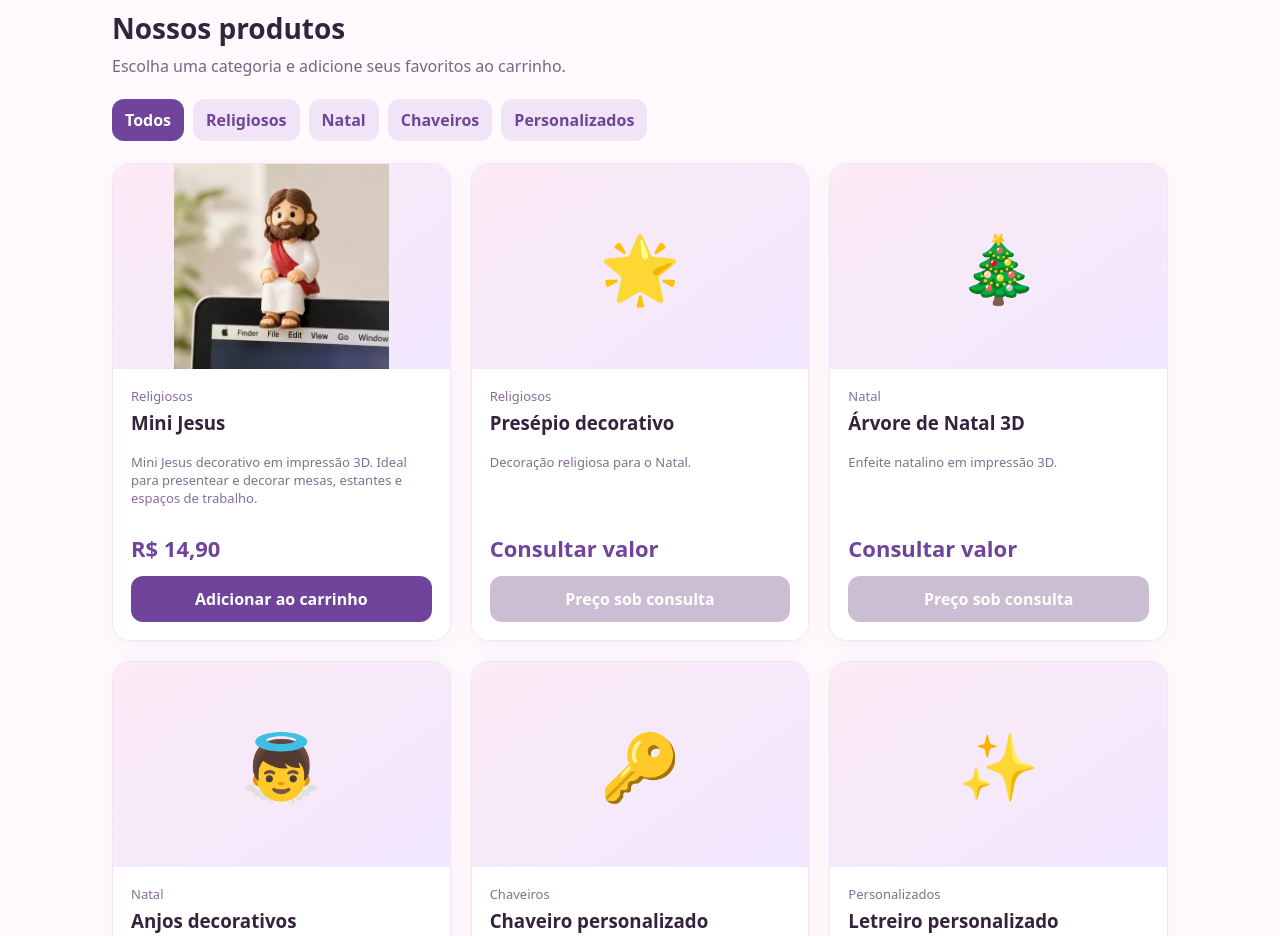
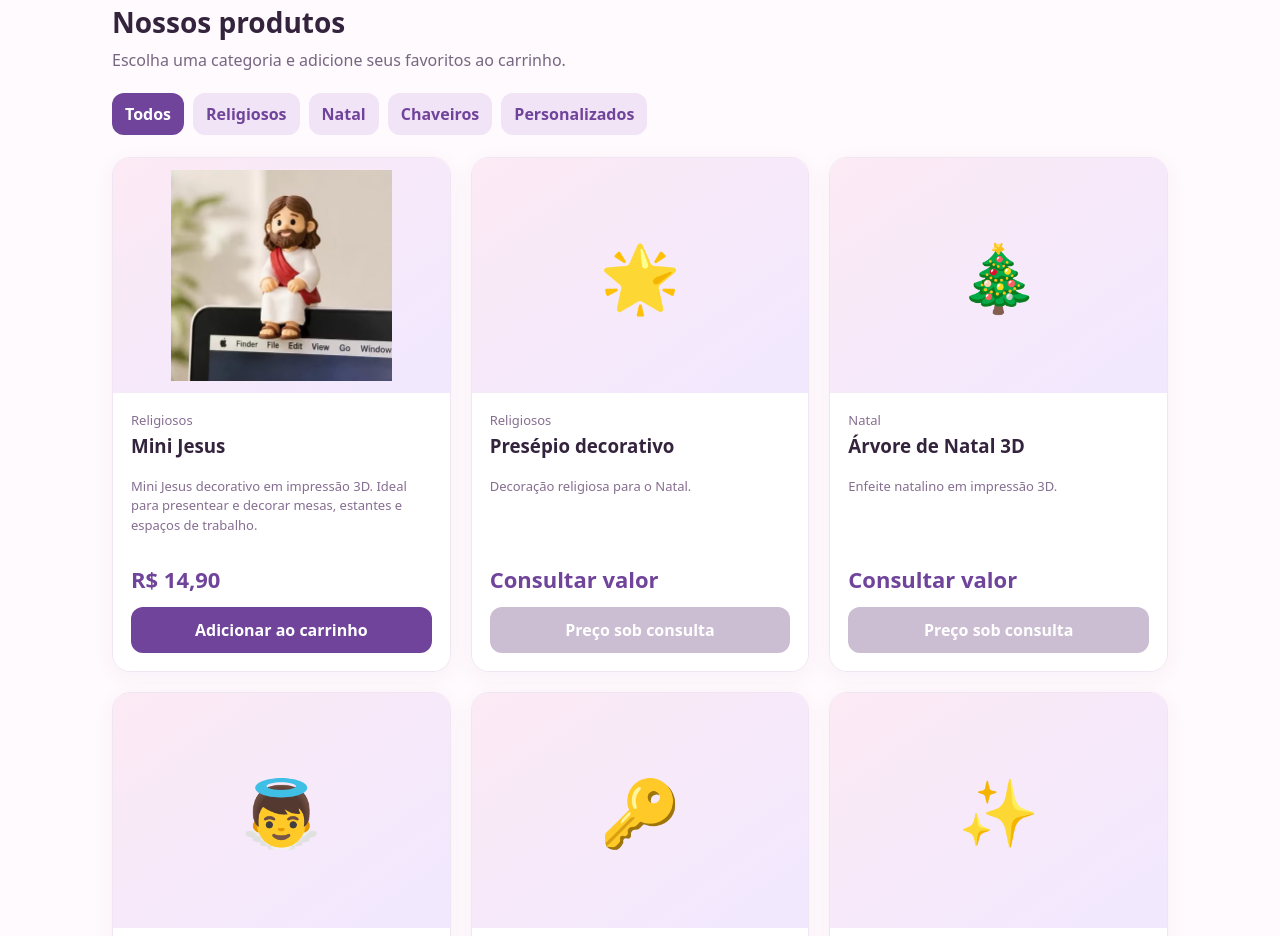
Before and after one commit to artesemcamadas/artes-em-camadas-3d, a plain HTML site: page index.html in a window 1280 px wide. Shown: the part 582-1518 px from the top of the page. Drawn offline with Linux system fonts and the light colour scheme.

Commit message:
Add files via upload

```diff
--- a/index.html
+++ b/index.html
@@ -11,6 +11,24 @@
 .info .price{margin-top:auto;padding-top:13px}
 @media(max-width:750px){.visual{height:150px;flex-basis:150px}}
 @media(max-width:480px){.visual{height:210px;flex-basis:210px}}
+
+/* Ajustes de layout: cabeçalho no topo e cartões uniformes */
+:root{--header-height:72px}
+body{padding-top:var(--header-height)}
+header{position:fixed;top:0;left:0;right:0;width:100%;z-index:20;background:#fff}
+.head{min-height:var(--header-height);padding:12px 0}
+#inicio,#produtos,#contato{scroll-margin-top:var(--header-height)}
+.grid{align-items:stretch}
+.product{display:flex;flex-direction:column;height:100%;overflow:hidden}
+.visual{height:235px;flex:0 0 235px;width:100%;padding:12px;overflow:hidden;display:flex;align-items:center;justify-content:center}
+.visual img{display:block;width:100%;height:100%;object-fit:contain;object-position:center;max-width:100%;max-height:100%}
+.info{display:flex;flex:1;flex-direction:column;min-width:0;padding:18px;background:#fff}
+.info h3{line-height:1.3}
+.info p{line-height:1.5}
+.info .price{margin-top:auto;padding-top:16px}
+.info button{margin-top:0}
+@media(max-width:750px){:root{--header-height:68px}.head{gap:8px}.brand{font-size:18px}.visual{height:190px;flex-basis:190px}}
+@media(max-width:480px){.visual{height:245px;flex-basis:245px}.head{padding:10px 0}.cart-btn{font-size:13px;padding:10px}}
 </style></head><body>
 <header><div class="wrap head"><a href="#inicio" class="brand">Artes em Camadas <span>3D</span></a><nav><a href="#inicio">Início</a><a href="#produtos">Produtos</a><a href="#contato">Contato</a></nav><button class="cart-btn" id="openCart">🛒 Carrinho (<span id="count">0</span>)</button></div></header>
 <main><div class="hero" id="inicio"><div class="wrap"><h1>Presentes criativos que ganham forma em cada camada 💜</h1><p>Decoração, lembranças, chaveiros e peças personalizadas em impressão 3D. Conheça nosso catálogo e monte seu pedido!</p><a href="#produtos">Conhecer produtos</a></div></div><section id="produtos"><div class="wrap"><h2>Nossos produtos</h2><p class="sub">Escolha uma categoria e adicione seus favoritos ao carrinho.</p><div class="filters" id="filters"></div><div class="grid" id="grid"></div><p class="notice">Produtos sem preço cadastrado ficam disponíveis apenas para consulta. Disponibilidade, entrega e pagamento são confirmados pelo WhatsApp.</p></div></section></main>
```
